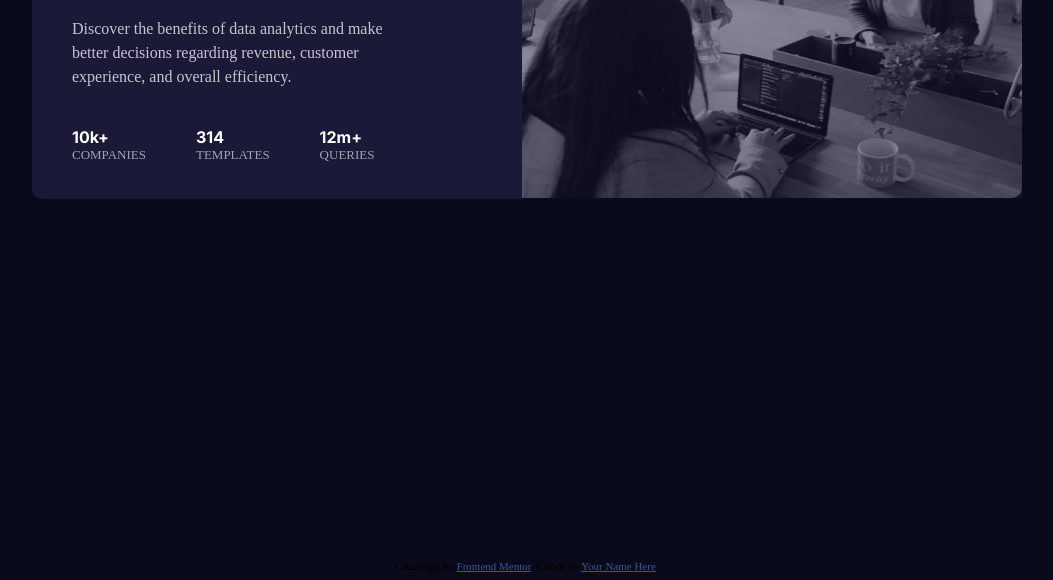
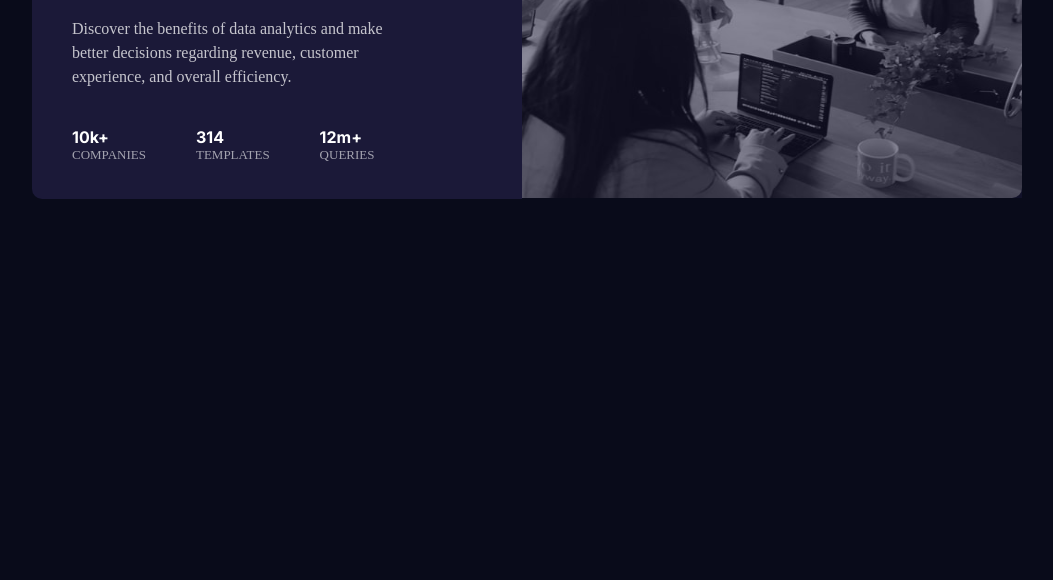
Before and after one commit to CocoShesh/stats-preview-card-component-main, a plain HTML site: page index.html in a window 1280 px wide. Shown: the part 493-1073 px from the top of the page, without its empty margins (113-1166 px from the left). Drawn offline with Linux system fonts and the light colour scheme.

Commit message:
Update index.html

```diff
--- a/index.html
+++ b/index.html
@@ -3,7 +3,6 @@
   <head>
     <meta charset="UTF-8" />
     <meta name="viewport" content="width=device-width, initial-scale=1.0" />
-    <!-- displays site properly based on user's device -->
     <link rel="stylesheet" href="style.css" />
 
     <link
@@ -12,18 +11,7 @@
       sizes="32x32"
       href="./images/favicon-32x32.png"
     />
-
     <title>Frontend Mentor | Stats preview card component</title>
-
-    <!-- Feel free to remove these styles or customise in your own stylesheet 👍 -->
-    <style>
-      .attribution {
-        font-size: 11px;
-        text-align: center;
-      }
-      .attribution a {
-        color: hsl(228, 45%, 44%);
-      }
     </style>
   </head>
   <body>
@@ -56,11 +44,6 @@
       </div>
     </div>
 
-    <div class="attribution">
-      Challenge by
-      <a href="https://www.frontendmentor.io?ref=challenge" target="_blank"
-        >Frontend Mentor</a
-      >. Coded by <a href="#">Your Name Here</a>.
-    </div>
+
   </body>
 </html>
```
